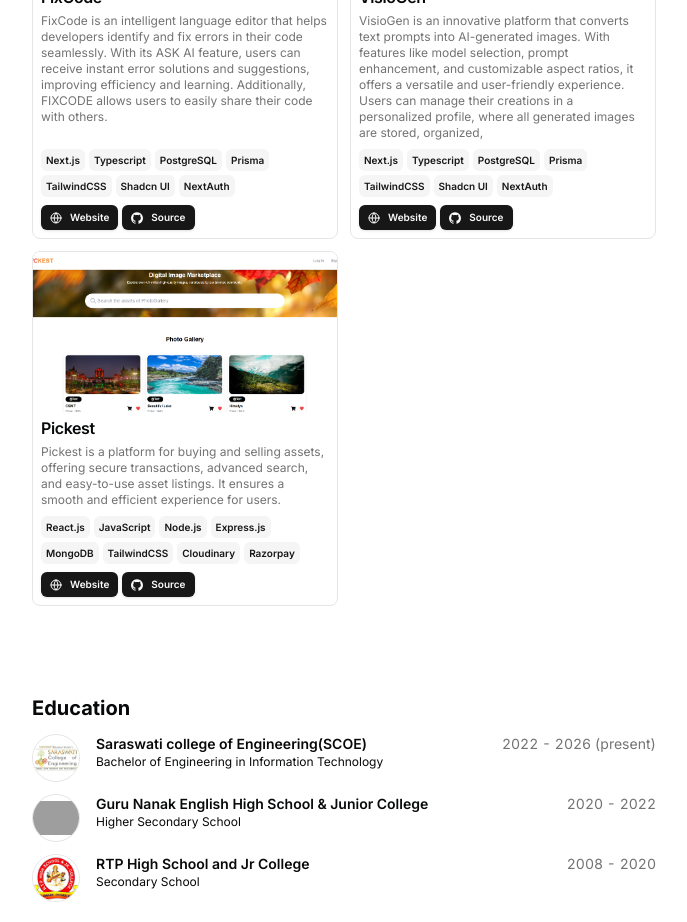
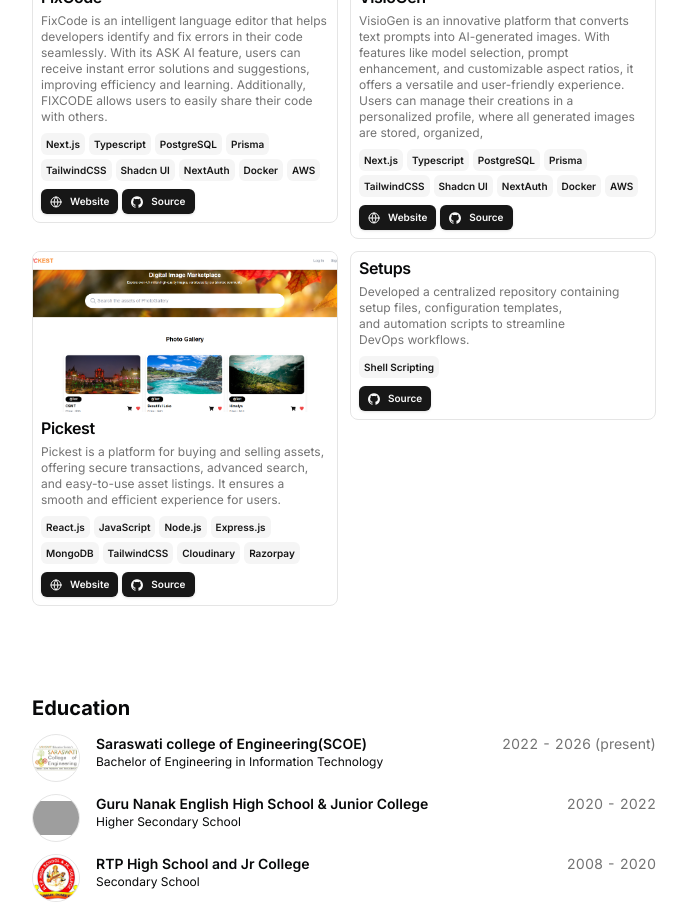
Before and after one commit to Abhishek83gupta/portfolio, a Next.js app: page / in a window 1280 px wide. Shown: the part 1000-1922 px from the top of the page, without its empty margins (296-983 px from the left). Built offline with nearby package versions, Linux system fonts and the light colour scheme; grey boxes are pictures that could not be loaded.

Commit message:
refactored project tech

```diff
--- a/src/components/project-card.tsx
+++ b/src/components/project-card.tsx
@@ -43,7 +43,7 @@
   return (
     <Card
       className={
-        "flex flex-col overflow-hidden border hover:shadow-lg transition-all duration-300 ease-out h-full"
+        "flex flex-col overflow-hidden border hover:shadow-lg transition-all duration-300 ease-out h-fit"
       }
     >
       <Link
--- a/src/components/resume-card.tsx
+++ b/src/components/resume-card.tsx
@@ -17,7 +17,7 @@
   href?: string;
   badges?: readonly string[];
   period: string;
-  description?: string;
+  description?: [];
 }
 export const ResumeCard = ({
   logoUrl,
@@ -100,7 +100,13 @@
               }}
               className="mt-2 text-xs sm:text-sm"
             >
-              {description}
+              <div className="mt-2">
+                <ul className="list-disc list-inside space-y-1 text-sm text-muted-foreground">
+                  {description.map((point, idx) => (
+                    <li key={idx}>{point}</li>
+                  ))}
+                </ul>
+              </div>
             </motion.div>
           )}
         </div>
--- a/src/data/resume.tsx
+++ b/src/data/resume.tsx
@@ -124,6 +124,8 @@
         "TailwindCSS",
         "Shadcn UI",
         "NextAuth",
+        "Docker",
+        "AWS"
       ],
       links: [
         {
@@ -156,6 +158,8 @@
         "TailwindCSS",
         "Shadcn UI",
         "NextAuth",
+        "Docker",
+        "AWS"
       ],
       links: [
         {
@@ -204,35 +208,31 @@
       image: "/pickest.png",
       video: "",
     },
-    // {
-    //   title: "Automatic Chat",
-    //   href: "https://automatic.chat",
-    //   dates: "April 2023 - March 2024",
-    //   active: true,
-    //   description:
-    //     "Developed an AI Customer Support Chatbot which automatically responds to customer support tickets using the latest GPT models.",
-    //   technologies: [
-    //     "Next.js",
-    //     "Typescript",
-    //     "PostgreSQL",
-    //     "Prisma",
-    //     "TailwindCSS",
-    //     "Shadcn UI",
-    //     "Magic UI",
-    //     "Stripe",
-    //     "Cloudflare Workers",
-    //   ],
-    //   links: [
-    //     {
-    //       type: "Website",
-    //       href: "https://automatic.chat",
-    //       icon: <Icons.globe className="size-3" />,
-    //     },
-    //   ],
-    //   image: "",
-    //   video:
-    //     "https://pub-83c5db439b40468498f97946200806f7.r2.dev/automatic-chat.mp4",
-    // },
+    {
+      title: "Setups",
+      href: "https://github.com/Abhishek83gupta/setups",
+      // dates: "April 2023 - March 2024",
+      active: true,
+      description:
+        "Developed a centralized repository containing setup files, configuration templates, and automation scripts to streamline DevOps workflows.",
+      technologies: [
+        "Shell Scripting",
+      ],
+      links: [
+        // {
+        //   type: "Website",
+        //   href: "https://automatic.chat",
+        //   icon: <Icons.globe className="size-3" />,
+        // },
+         {
+          type: "Source",
+          href: "https://github.com/Abhishek83gupta/setups",
+          icon: <Icons.github className="size-3" />,
+        },
+      ],
+      // image: "",
+      // video:"",
+    },
   ],
   hackathons: [
     {
```
